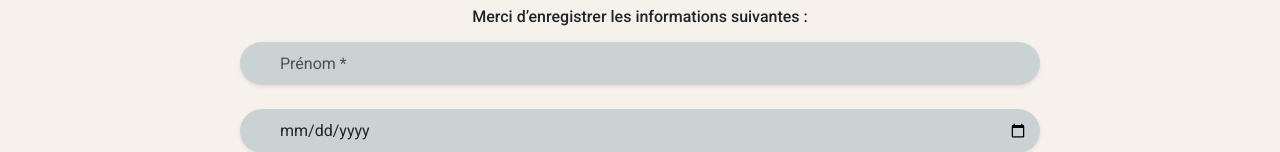
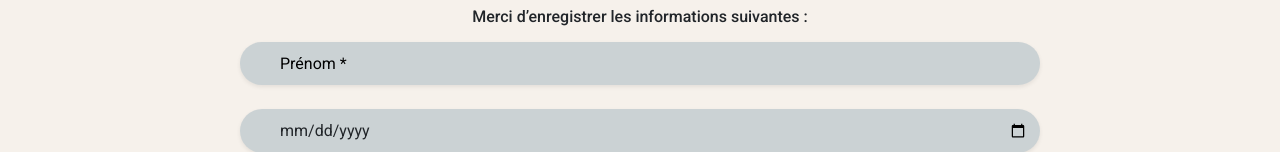
Before and after one commit to Tom-pousse/bbgourmetselectenfant, an Angular app: page /profil-utilisateur/child/add in a window 1280 px wide. Shown: the part 194-346 px from the top of the page. Built offline with nearby package versions, Linux system fonts and the light colour scheme; no server answers.

Commit message:
maj avec couleur des inputs

```diff
--- a/src/app/components/ajout-aliment/ajout-aliment.component.css
+++ b/src/app/components/ajout-aliment/ajout-aliment.component.css
@@ -42,6 +42,11 @@ padding left*/
   padding-left: 2.5rem;
 }
 
+/* ajout placeholder opacité sur les input pour avoir la meme partout */
+::placeholder {
+  opacity: 0.6;
+}
+
 /* supp du Xlarge,  padding left*/
 .inputStyle {
   background-color: rgba(34, 87, 119, 0.2);
--- a/src/app/components/ajout-enfant/ajout-enfant.component.css
+++ b/src/app/components/ajout-enfant/ajout-enfant.component.css
@@ -4,6 +4,12 @@
   align-items: center;
   justify-content: space-between;
   flex-direction: column;
+}
+/* ajout placeholder opacité sur les input pour avoir la meme partout ici en plus definition de la couleur opacity en commentaire
+à voir le mieu sans ou 0.9 */
+::placeholder {
+  color: black;
+  /* opacity: 0.9; */
 }
 
 h1 {
--- a/src/app/components/modif-aliment/modif-aliment.component.css
+++ b/src/app/components/modif-aliment/modif-aliment.component.css
@@ -25,6 +25,10 @@ h1 {
   height: 10em;
   display: flex;
   justify-content: left;
+}
+/* ajout placeholder opacité sur les input pour avoir la meme partout */
+::placeholder {
+  opacity: 0.6;
 }
 
 /* supp du Xlarge + line-height pour centrer placeholder
--- a/src/app/components/modif-aliment/modif-aliment.component.html
+++ b/src/app/components/modif-aliment/modif-aliment.component.html
@@ -31,12 +31,12 @@ ajout des btn + route
           />
         </div>
 
-        <!-- Champs "Catégorie" -->
+        <!-- Champs "Catégorie" supp des 2 acolade qui trainait -->
         <div class="form-group">
           <ng-select
             [disabled]="blockSelect"
             [items]="categorie"
-            placeholder="{Catégorie}(s)*"
+            placeholder="Catégorie(s)*"
             [multiple]="true"
             bindLabel="libelle"
             [(ngModel)]="selectedCategorie"
```
Lines whose indentation alone changed are shown as unchanged.
